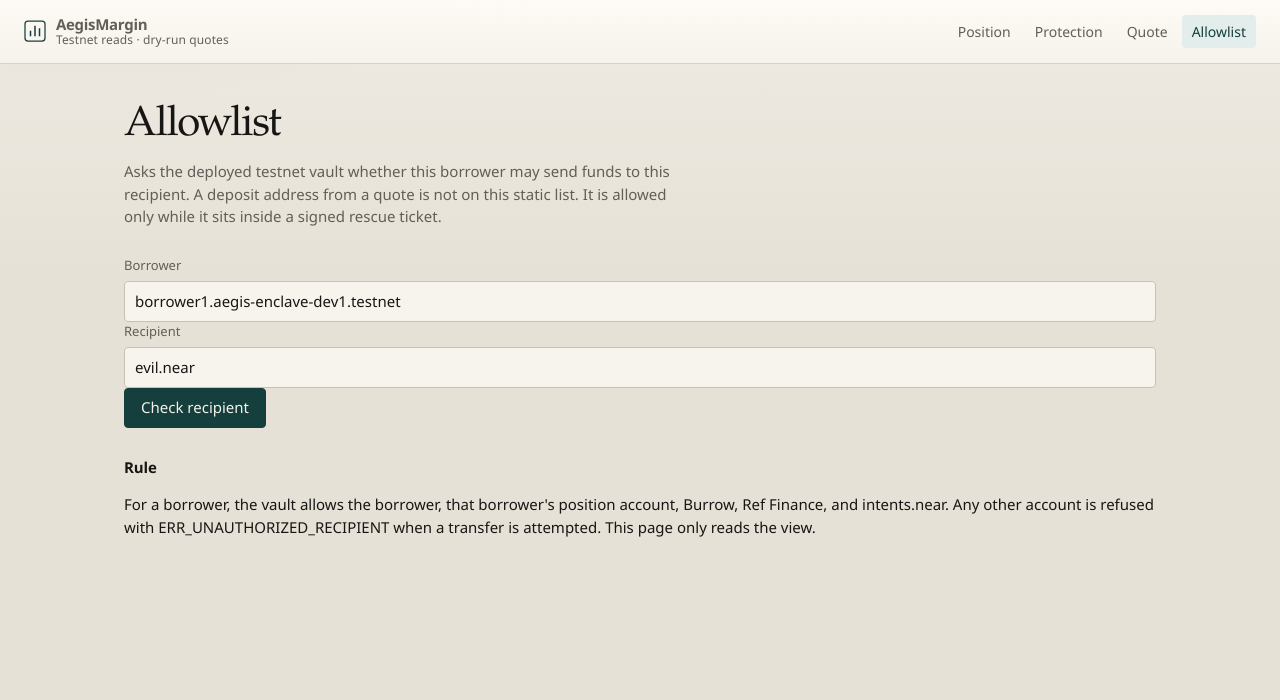
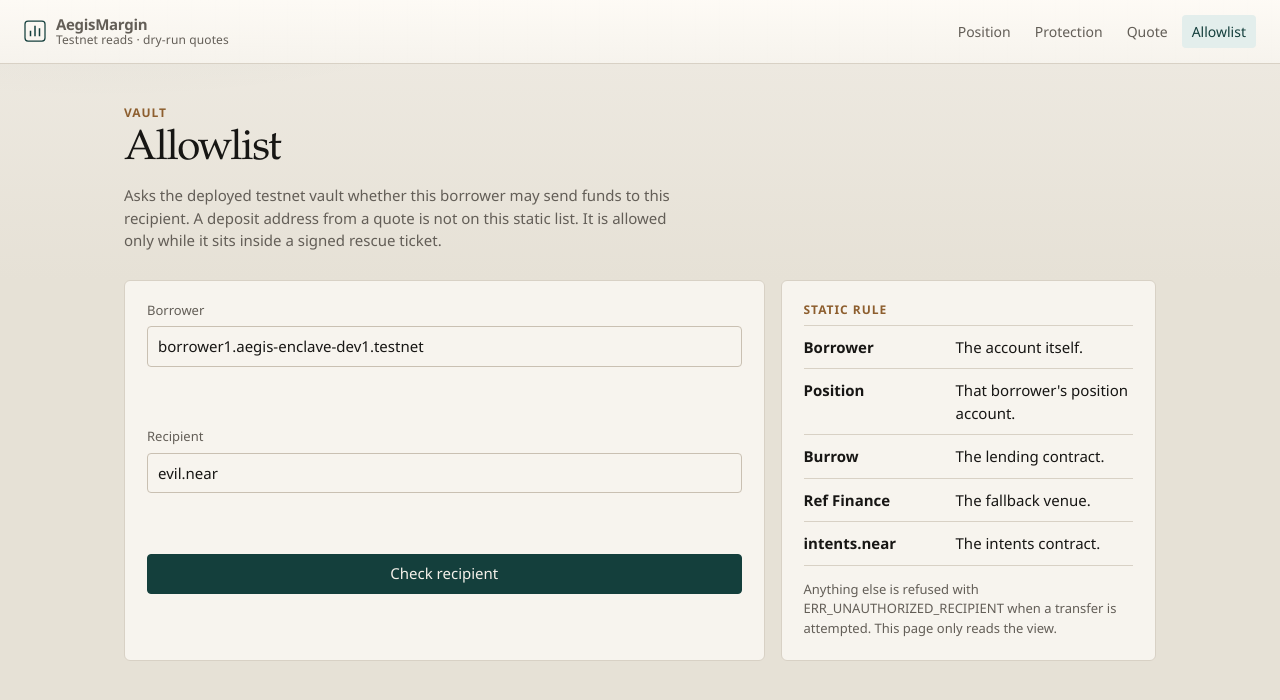
Before and after one commit to dcablorh/Aegis, a React (Vite) app in the folder apps/web/: page /security in a window 1280 px wide. Shown: the top 700 px of the page. Built offline with nearby package versions, Linux system fonts and the light colour scheme.

Commit message:
feat: present the allowlist as a rule and a verdict

```diff
--- a/apps/web/src/pages/SecurityPage.tsx
+++ b/apps/web/src/pages/SecurityPage.tsx
@@ -1,7 +1,7 @@
 import { useState } from "react";
 import { RPC_TESTNET, viewFunction } from "@aegis/rhea-client";
 import { VAULT_TESTNET } from "../config";
-import { Button, Field, Notice, Section } from "../ui";
+import { Button, Field, Notice, Pending, Section } from "../ui";
 
 export function SecurityPage() {
   const [borrower, setBorrower] = useState("borrower1.aegis-enclave-dev1.testnet");
@@ -31,36 +31,48 @@ export function SecurityPage() {
 
   return (
     <>
+      <p className="kicker">Vault</p>
       <h1>Allowlist</h1>
       <p className="lede">
         Asks the deployed testnet vault whether this borrower may send funds to this recipient.
         A deposit address from a quote is not on this static list. It is allowed only while it sits inside a signed rescue ticket.
       </p>
-      <form className="form" onSubmit={(event) => { event.preventDefault(); void onCheck(); }}>
+      <div className="overview">
+        <form className="panel stack" onSubmit={(event) => { event.preventDefault(); void onCheck(); }}>
           <Field label="Borrower">
             <input value={borrower} onChange={(event) => setBorrower(event.target.value)} spellCheck={false} />
           </Field>
           <Field label="Recipient">
             <input value={recipient} onChange={(event) => setRecipient(event.target.value)} spellCheck={false} />
           </Field>
-        <Button type="submit" disabled={pending || borrower.trim().length === 0 || recipient.trim().length === 0}>
+          <Button type="submit" disabled={pending || borrower.trim().length === 0 || recipient.trim().length === 0} aria-busy={pending}>
             {pending ? "Checking" : "Check recipient"}
           </Button>
         </form>
-      <Section title="Rule">
-        <p>
-          For a borrower, the vault allows the borrower, that borrower's position account, Burrow, Ref Finance, and intents.near.
-          Any other account is refused with ERR_UNAUTHORIZED_RECIPIENT when a transfer is attempted. This page only reads the view.
-        </p>
-      </Section>
+        <section className="panel">
+          <p className="kicker">Static rule</p>
+          <ul className="parties">
+            <li><strong>Borrower</strong><span>The account itself.</span></li>
+            <li><strong>Position</strong><span>That borrower's position account.</span></li>
+            <li><strong>Burrow</strong><span>The lending contract.</span></li>
+            <li><strong>Ref Finance</strong><span>The fallback venue.</span></li>
+            <li><strong>intents.near</strong><span>The intents contract.</span></li>
+          </ul>
+          <p className="aside">Anything else is refused with ERR_UNAUTHORIZED_RECIPIENT when a transfer is attempted. This page only reads the view.</p>
+        </section>
+      </div>
+      {pending ? <div className="aside"><Pending label="Asking the testnet vault." /></div> : null}
       {error ? <Section title="View failed"><Notice tone="error" title="The vault did not answer">{error}</Notice></Section> : null}
       {allowed !== null ? (
         <Section title="Result">
-          <Notice tone={allowed ? undefined : "warn"} title={allowed ? "Allowed" : "Blocked"}>
+          <div className={allowed ? "panel verdict allowed" : "panel verdict blocked"}>
+            <p className="verdict-word">{allowed ? "Allowed" : "Blocked"}</p>
+            <p>
               {allowed
                 ? `${recipient} is on the allowlist for ${borrower}.`
                 : `${recipient} is not on the allowlist for ${borrower}. The view returned false.`}
-          </Notice>
+            </p>
+          </div>
         </Section>
       ) : null}
     </>
```
Lines whose indentation alone changed are shown as unchanged.
